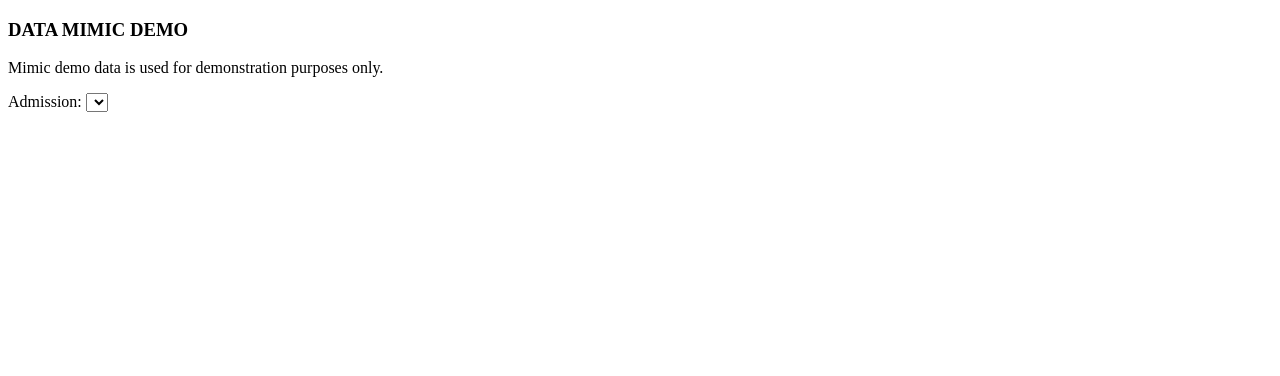
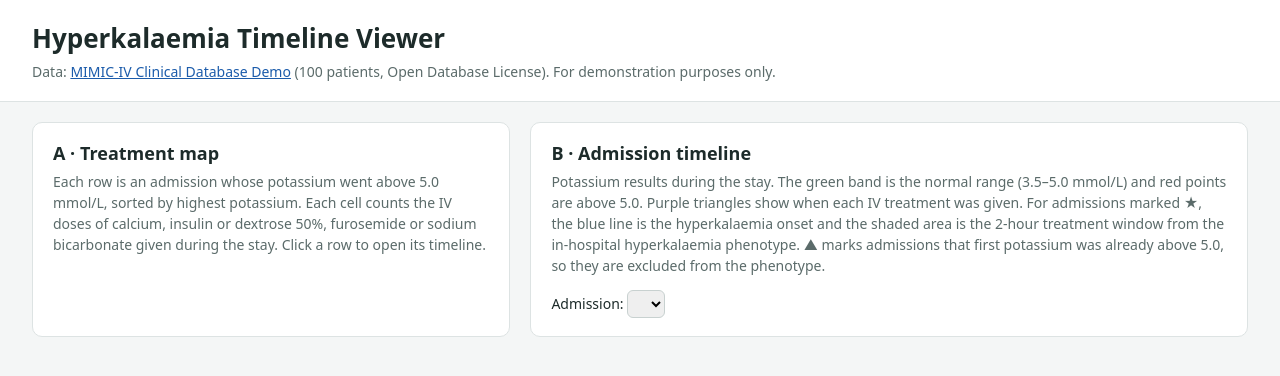
Before and after one commit to q8611335/Hyperkalaemia-Timeline-Viewer, a plain HTML site: page index.html in a window 1280 px wide. Drawn offline with nearby package versions, Linux system fonts and the light colour scheme; no server answers.

Commit message:
edit layout and add css design

```diff
--- a/index.html
+++ b/index.html
@@ -1,19 +1,43 @@
 <!DOCTYPE html>
-<html>
+<html lang="en">
 <head>
-
-    <title>HI K</title>
+    <meta charset="utf-8">
+    <meta name="viewport" content="width=device-width, initial-scale=1">
+    <title>Hyperkalaemia Timeline Viewer</title>
+    <link rel="stylesheet" href="style.css">
 
 </head>
 <body>
-    <h3>DATA MIMIC DEMO</h3>
-    <p>Mimic demo data is used for demonstration purposes only.</p>
-    <div style="max-height: 400px; overflow-y: auto;">
-        <div id ="heatmap"></div>
-    </div>
+    <header>
+        <h1>Hyperkalaemia Timeline Viewer</h1>
+        <p>Data: <a href="https://physionet.org/content/mimic-iv-demo/" target="_blank">MIMIC-IV Clinical Database Demo</a>
+            (100 patients, Open Database License). For demonstration purposes only.</p>
 
-    <label>Admission: <select id="admission-select"></select></label>
-    <div id="chart"></div>
+    </header>
+    <main>
+        <section class="card">
+            <h2>A · Treatment map</h2>
+            <p class="desc">Each row is an admission whose potassium went above 5.0 mmol/L, sorted by highest potassium.
+               Each cell counts the IV doses of calcium, insulin or dextrose 50%, furosemide or sodium bicarbonate given during the stay.
+               Click a row to open its timeline.</p>
+            <div class="heat-scroll">
+                <div id="heatmap"></div>
+            </div>
+        </section>
+
+        <section class="card">
+            <h2>B · Admission timeline</h2>
+            <p class="desc">Potassium results during the stay. The green band is the normal range (3.5–5.0 mmol/L)
+               and red points are above 5.0. Purple triangles show when each IV treatment was given.
+               For admissions marked ★, the blue line is the hyperkalaemia onset and the shaded area is
+               the 2-hour treatment window from the in-hospital hyperkalaemia phenotype.
+               ▲ marks admissions that first potassium was already above 5.0, so they are excluded from the phenotype.</p>
+            <label>Admission: <select id="admission-select"></select></label>
+            <div id="chart"></div>
+        </section>
+    </main>
+
+
     <script src="https://cdn.jsdelivr.net/npm/plotly.js-dist-min@2.35.2/plotly.min.js"></script>
     <script src="script.js"></script>
 
--- a/script.js
+++ b/script.js
@@ -8,7 +8,7 @@ async function main() {
     for (const a of admissionAll) {
         const option = document.createElement("option");
         option.value = a.hadm_id;
-        option.textContent = `${a.hadm_id} · max K ${a.max_k}${a.phenotype ? " ★" : ""}`;
+        option.textContent = `${a.hadm_id} · max K ${a.max_k}${a.phenotype ? " ★" : ""}${a.high_k_on_admission ? " ▲" : ""}`;
         select.append(option);
     }
 
@@ -71,22 +71,25 @@ async function drawAdmission(hadmId) {
         }
 
 
-    Plotly.newPlot("chart", [
+    Plotly.newPlot("chart", [ // trace
         { x: x, y: y, mode: "lines+markers", name: "Potassium", marker: { color: colors, size: 9 } },
         { x: txData.map(d => d.charttime), y: txData.map(d => d.drug_class), yaxis: "y2", mode: "markers", name: "IV Treatment", marker: { symbol: "triangle-up", size: 12, color: "purple" } }
-    ], {
-        title: `Potassium · admission ${hadmId}`, margin: { l: 140 },
-        yaxis:{ title: "K⁺ (mmol/L)", domain: [0.35, 1] },
+    ], { // layout
+        title: { text: `Admission ${hadmId}${adm.high_k_on_admission ? " · K⁺ already high on admission" : ""}`,
+        font: { size: 14 } },
+        height: 520,
+        margin: { l: 110, r: 20, t: 40, b: 40 },
+        yaxis: { title: "K⁺ (mmol/L)", domain: [0.35, 1] },
         yaxis2: { type: "category", domain: [0, 0.25] },
         xaxis: { anchor: "y2" },
+        legend: { orientation: "h", y: -0.12 },
         shapes: shapes,
-
-    });
+    }, { displayModeBar: false, responsive: true }); // config
 }
 
 async function drawHeatmap() {
     const heat = await (await fetch("/api/heatmap")).json();
-    Plotly.newPlot("heatmap", [
+    Plotly.newPlot("heatmap", [ // trace
         {
             type: "heatmap",
             x: heat.x,
@@ -103,15 +106,14 @@ async function drawHeatmap() {
             showscale: false,
             hovertemplate: "Admission %{y}<br>%{x}: %{z} dose(s)<extra></extra>"
         },
-    ], {
-        title: "IV treatments · admissions with K⁺ > 5.0",
-        width: 520,
-        height: heat.y.length * 18 + 150,
+    ], { // layout
+        height: heat.y.length * 18 + 60,
         yaxis: { type: "category", autorange: "reversed",
-                 dtick: 1, tickfont: { size: 10 } },
+                dtick: 1, tickfont: { size: 10 } },
         xaxis: { side: "top" },
-        margin: { l: 90, l: 100 },
-    });
+        margin: { l:80, r: 10, t: 40, b: 10 },
+
+    }, { displayModeBar: false, responsive: true }); // config
 
     document.getElementById("heatmap").on("plotly_click", (ev) => {
         const id = Number(ev.points[0].y);
--- /dev/null
+++ b/style.css
@@ -0,0 +1,54 @@
+/* whole webpage */
+body{
+    margin: 0;
+    font-family: system-ui, -apple-system, BlinkMacSystemFont, 'Segoe UI', Helvetica, Arial, sans-serif;
+    background: #f4f6f6;
+    color: #1d2b2a;
+}
+
+/* front page */
+header {
+    background: white;
+    border-bottom: 1px solid #dde3e3;
+    padding: 20px 32px;
+}
+header h1 { margin: 0 0 6px; font-size: 26px; }
+header p { margin: 0; color: #5b6b6a; font-size: 14px; }
+header a { color: #1c5cab; }
+
+/* main content: two columns */
+main{
+    display: grid;
+    grid-template-columns: minmax(0, 2fr) minmax(0, 3fr);
+    gap: 20px;
+    padding: 20px 32px;
+}
+
+/* white card */
+.card{
+    background: white;
+    border: 1px solid #dde3e3;
+    border-radius: 10px;
+    padding: 18px 20px;
+}
+.card h2 { margin: 0 0 6px; font-size: 18px; }
+
+/* desc message */
+.desc{
+    margin:  0 0 14px;
+    color: #5b6b6a;
+    font-size: 14px;
+    line-height: 1.5;
+}
+
+/* heatmap. scroll within window */
+.heat-scroll { max-height: 620px; overflow-y: auto; }
+
+/* scroll down list */
+label { font-size: 14px; }
+select { font-size: 14px; padding: 4px 8px; border: 1px solid #c8d1d0; border-radius: 6px; }
+
+/* for small screen */
+@media (max-width: 1000px) {
+    main { grid-template-columns: 1fr; }
+}
```
Also changed, not shown: 3 other files.
